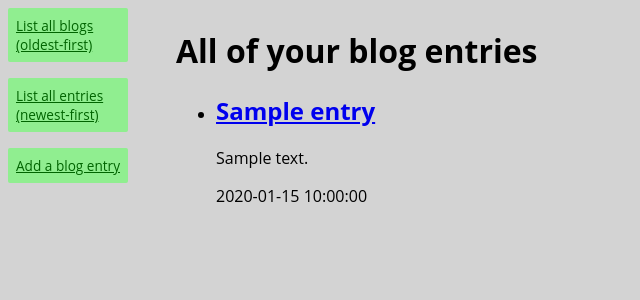
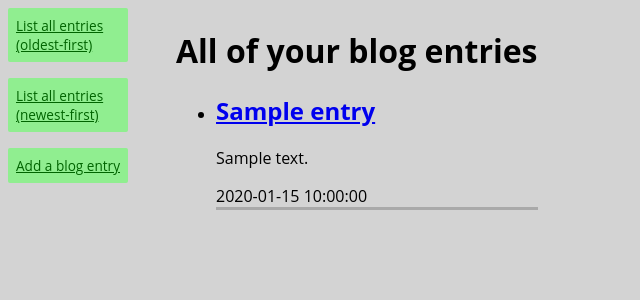
Before and after one commit to joshwilson84/blogz, a Flask app: template templates/all_entries.html in a window 1280 px wide. Shown: the top 300 px of the page, without its empty margins (0-640 px from the left). Run offline with Flask 2, Linux system fonts and the light colour scheme; the template is opened without the code that fills it: most values are stand-ins (such as "Sample title", 1, 10 or a date in 2020); data that the repository does not hold is empty.

Commit message:
final css update

```diff
--- a/static/css/styles.css
+++ b/static/css/styles.css
@@ -3,18 +3,24 @@ body {
   font-family: 'Open Sans', sans-serif;
   font-size: 100%;
   background-color: lightgrey;
+  border 2px
 }
-p {
+li {
     margin bottom 10px;
-    border 3px lightgrey;
+
+    border: 3px;
+
 
 
 }
+p.one{
+    border-bottom:3px solid darkgrey;
 
+}
 nav a {
     background-color: lightgreen;
     border-radius:2px;
-    border:none;
+    border:2px;
     color: darkgreen;
     cursor: pointer;
     display:block;
@@ -32,10 +38,13 @@ nav a:hover {
 main {
     display: flex;
     justify-content: flex-start;
+    border: 2px darkgrey;
 }
 
 .container {
     margin-left: 3rem;
+    border: 2px;
+
 }
 
 input {
--- a/templates/all_entries.html
+++ b/templates/all_entries.html
@@ -11,7 +11,7 @@
                     </h2>
 
                     <p>{{entry.body}}</p>
-                    <p>{{entry.created}}</p>
+                    <p class="one">{{entry.created}}</p>
 
 
 
--- a/templates/base.html
+++ b/templates/base.html
@@ -7,7 +7,7 @@
     <main>
         <body>
             <nav>
-                <a href="/blog">List all blogs<br />(oldest-first)</a>
+                <a href="/blog">List all entries<br />(oldest-first)</a>
                 <a href='/blog?sort=newest'>List all entries<br />(newest-first)</a>
                 <a href="/new_entry">Add a blog entry</a>
             </nav>
```
